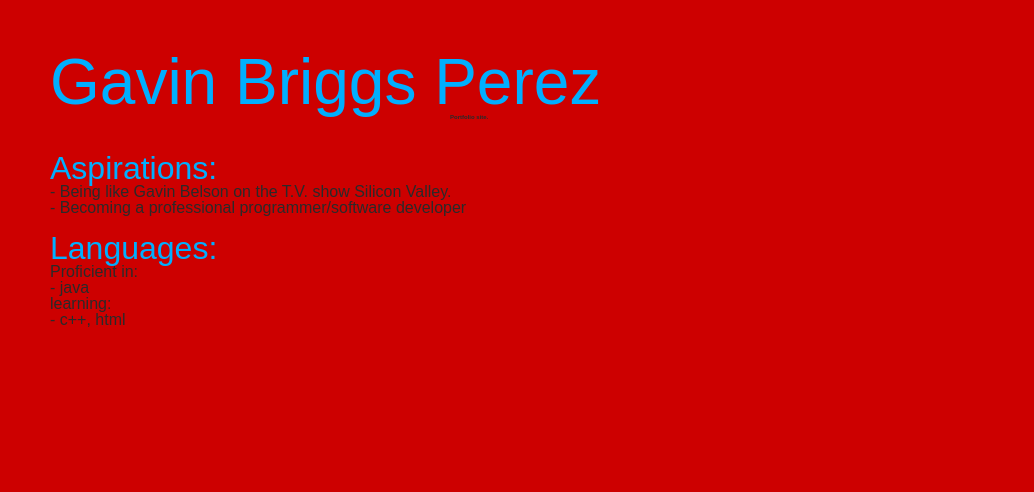
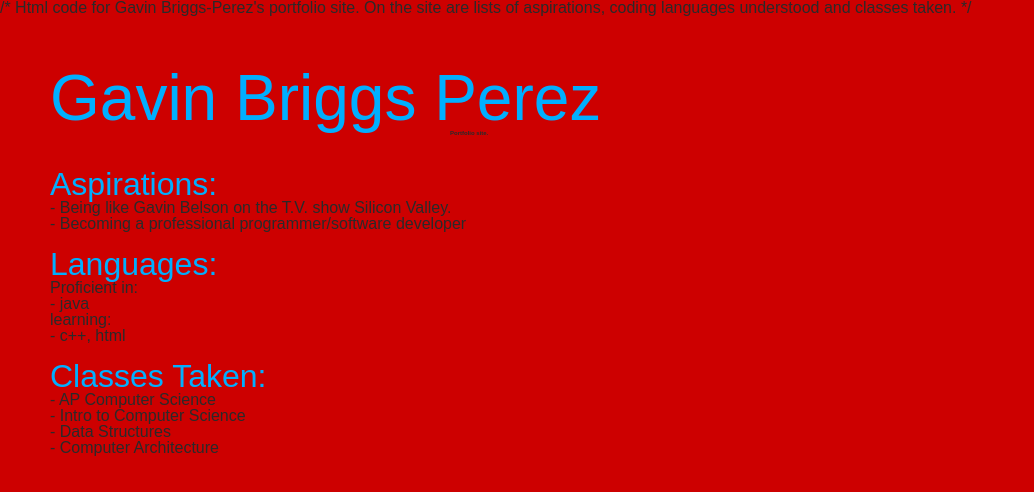
Before and after one commit to gBriggsP/gBriggsP.github.io, a plain HTML site: page index.html in a window 1280 px wide. Shown: the whole page, without its empty margins (0-1034 px from the left). Drawn offline with Linux system fonts and the light colour scheme.

Commit message:
Filled in README file and made further edits

```diff
--- a/index.html
+++ b/index.html
@@ -1,4 +1,7 @@
 <!DOCTYPE html>
+/*
+Html code for Gavin Briggs-Perez's portfolio site. On the site are lists of aspirations, coding languages understood and classes taken.
+*/
 <html>
   <head>
       <style type="text/css">
@@ -32,6 +35,12 @@
       learning:
       <li>- c++, html</li>
     </ul>
+    <p><br></p>
+    <h4>Classes Taken:</h4>
+    <p>- AP Computer Science</p>
+    <p>- Intro to Computer Science</p>
+    <p>- Data Structures</p>
+    <p>- Computer Architecture</p>
     </div>
 
 <img src="">
--- a/screen.css
+++ b/screen.css
@@ -78,3 +78,8 @@ a {
     color: #00afff;
     font-size: 2em;
   }
+
+  h4 {
+    color: #00afff;
+    font-size: 2em;
+  }
```
Also changed, not shown: 1 other file.
